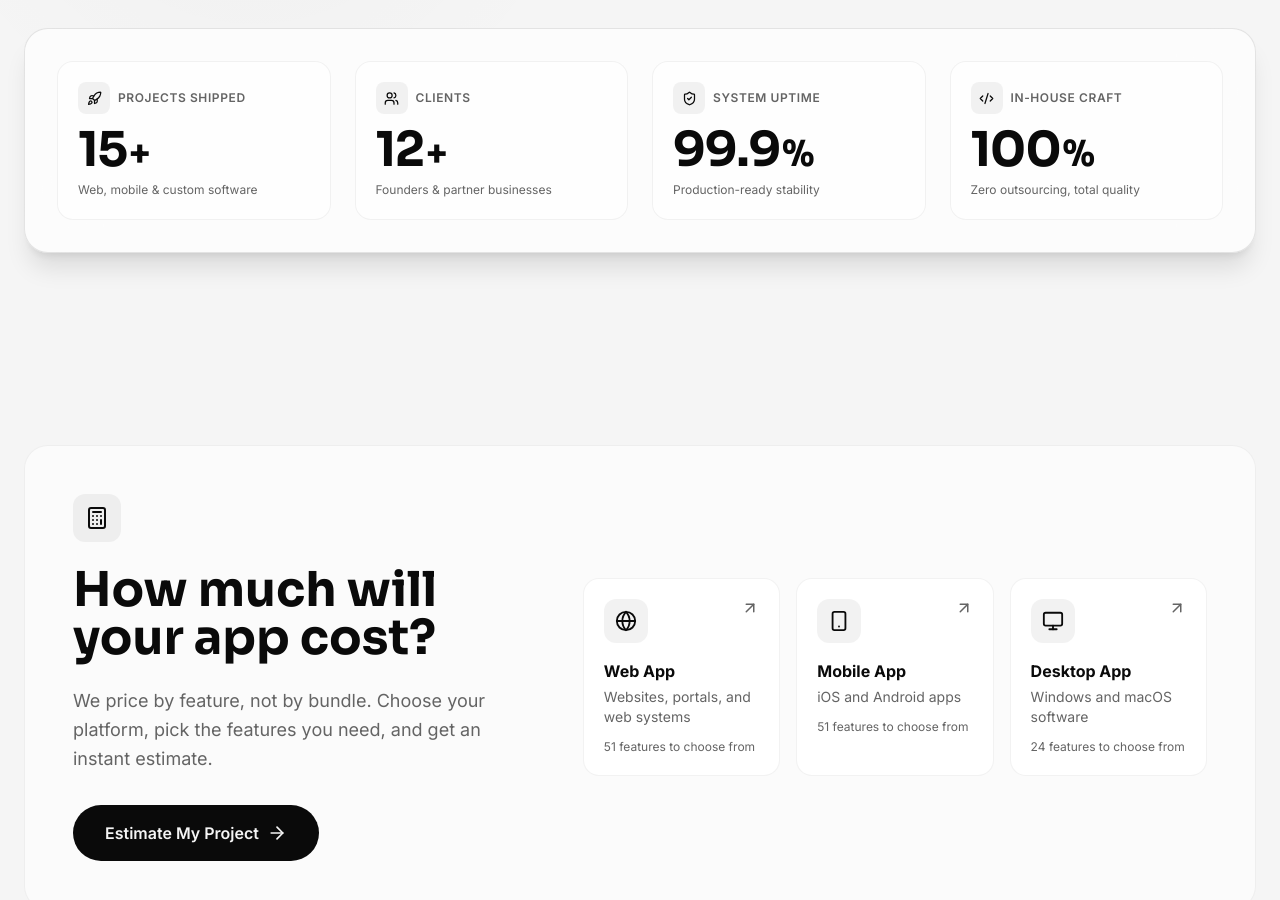
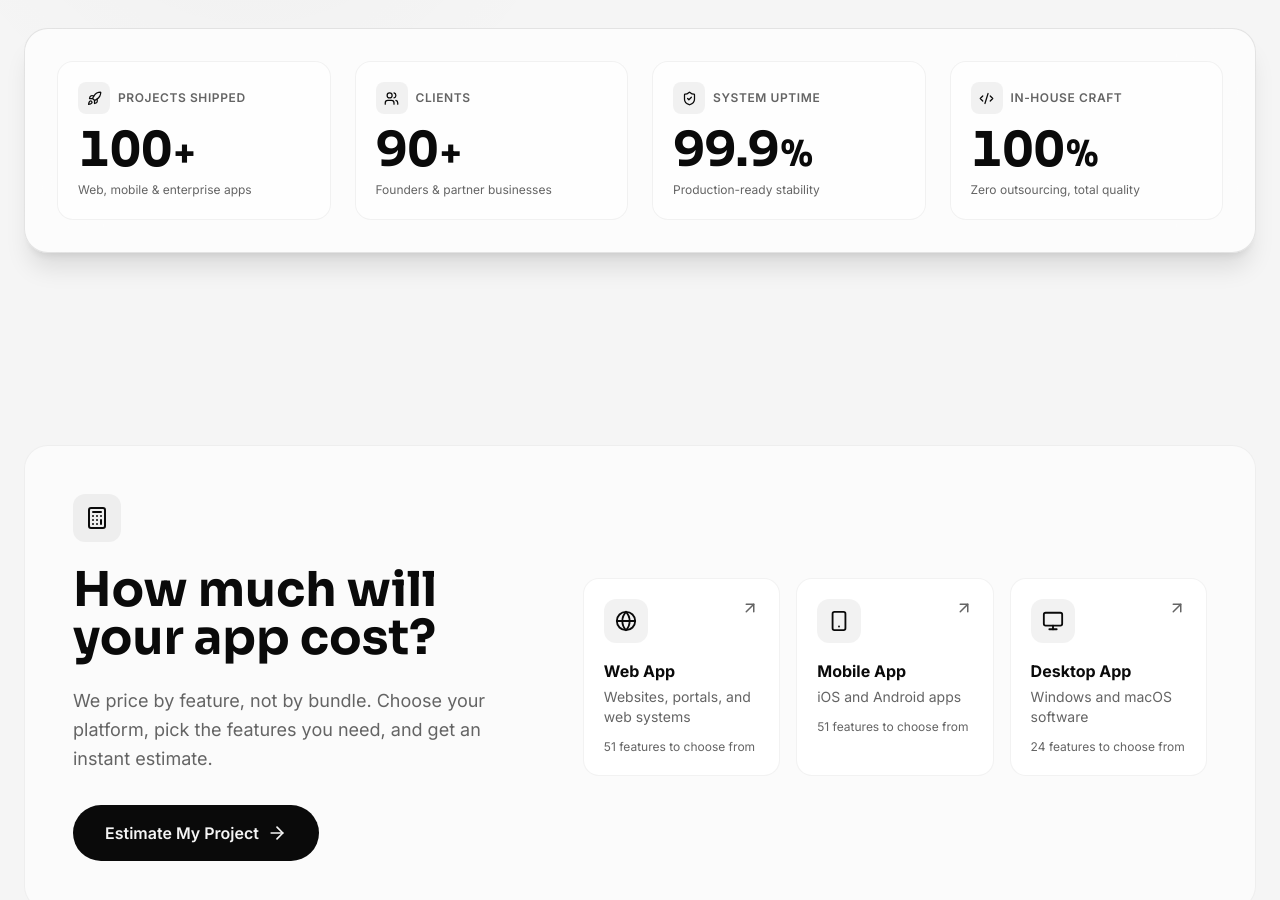
Before and after one commit to Shonhyun/daero-labs, a Next.js app: page / in a window 1280 px wide. Shown: the part 1520-2420 px from the top of the page. Built offline with nearby package versions, Linux system fonts and the light colour scheme.

Commit message:
feat: update stats to 100+ projects and 90+ clients with animated counter

```diff
--- a/components/StatsBar.tsx
+++ b/components/StatsBar.tsx
@@ -1,11 +1,13 @@
 "use client";
 
-import { motion } from "framer-motion";
+import { useEffect, useRef, useState } from "react";
+import { motion, useInView } from "framer-motion";
 import { Rocket, Users, ShieldCheck, Code2 } from "lucide-react";
 
 interface StatItem {
   icon: typeof Rocket;
-  value: string;
+  numericValue: number;
+  decimals?: number;
   suffix?: string;
   label: string;
   description: string;
@@ -14,33 +16,71 @@ interface StatItem {
 const stats: StatItem[] = [
   {
     icon: Rocket,
-    value: "15",
+    numericValue: 100,
     suffix: "+",
     label: "Projects Shipped",
-    description: "Web, mobile & custom software",
+    description: "Web, mobile & enterprise apps",
   },
   {
     icon: Users,
-    value: "12",
+    numericValue: 90,
     suffix: "+",
     label: "Clients",
     description: "Founders & partner businesses",
   },
   {
     icon: ShieldCheck,
-    value: "99.9",
+    numericValue: 99.9,
+    decimals: 1,
     suffix: "%",
     label: "System Uptime",
     description: "Production-ready stability",
   },
   {
     icon: Code2,
-    value: "100",
+    numericValue: 100,
     suffix: "%",
     label: "In-House Craft",
     description: "Zero outsourcing, total quality",
   },
 ];
+
+function AnimatedCounter({ value, decimals = 0 }: { value: number; decimals?: number }) {
+  const ref = useRef<HTMLSpanElement>(null);
+  const isInView = useInView(ref, { once: true, margin: "-40px" });
+  const [count, setCount] = useState(0);
+
+  useEffect(() => {
+    if (!isInView) return;
+
+    let startTime: number | null = null;
+    const duration = 1800; // ms
+
+    const animate = (currentTime: number) => {
+      if (!startTime) startTime = currentTime;
+      const progress = Math.min((currentTime - startTime) / duration, 1);
+      // Premium easeOutExpo: starts dynamic and smoothly lands into place
+      const ease = progress === 1 ? 1 : 1 - Math.pow(2, -10 * progress);
+      const current = ease * value;
+      setCount(current);
+
+      if (progress < 1) {
+        requestAnimationFrame(animate);
+      } else {
+        setCount(value);
+      }
+    };
+
+    const frameId = requestAnimationFrame(animate);
+    return () => cancelAnimationFrame(frameId);
+  }, [isInView, value]);
+
+  return (
+    <span ref={ref} className="tabular-nums">
+      {decimals > 0 ? count.toFixed(decimals) : Math.round(count)}
+    </span>
+  );
+}
 
 export function StatsBar() {
   return (
@@ -68,8 +108,8 @@ export function StatsBar() {
                   </span>
                 </div>
 
-                <div className="text-2xl sm:text-3xl md:text-4xl lg:text-5xl font-bold font-display tracking-tight text-rich-black dark:text-white-smoke my-0.5 sm:my-1">
-                  {stat.value}
+                <div className="text-2xl sm:text-3xl md:text-4xl lg:text-5xl font-bold font-display tracking-tight text-rich-black dark:text-white-smoke my-0.5 sm:my-1 flex items-baseline">
+                  <AnimatedCounter value={stat.numericValue} decimals={stat.decimals} />
                   {stat.suffix && (
                     <span className="text-accent text-xl sm:text-2xl md:text-3xl lg:text-4xl ml-0.5 font-bold">
                       {stat.suffix}
```
